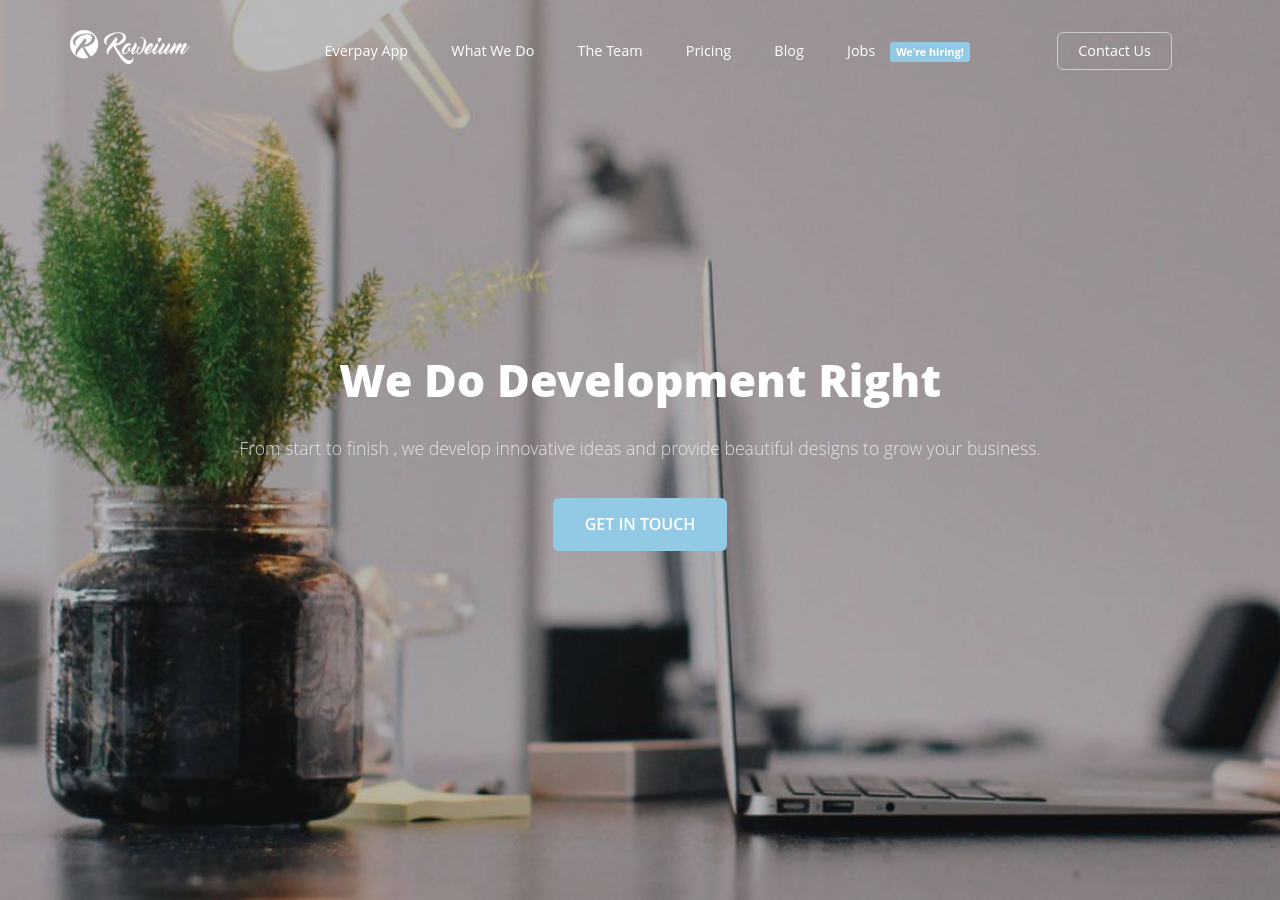
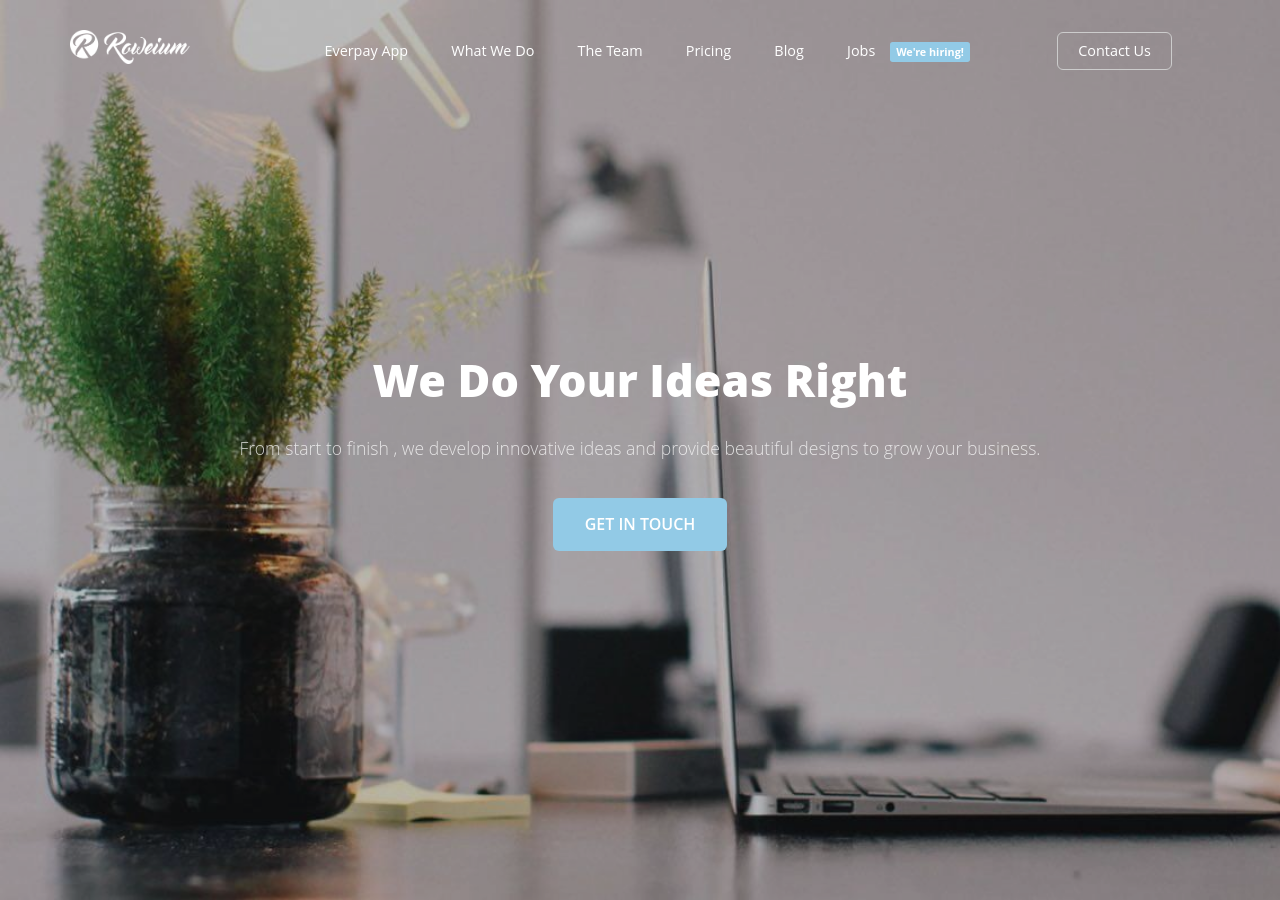
Before and after one commit to roweium/roweium.github.io, a Jekyll site: the page built from index.html, in a window 1280 px wide and 900 px high. Built offline with Jekyll 4.4.1, drawn with Linux system fonts in a browser that asks for light colours; nearby versions of some CDN libraries; some web fonts are replaced; library files that are not in the unit come from our copies; the list of posts is cut into pages by our own code.

Commit message:
Update header.html

```diff
--- a/_includes/header.html
+++ b/_includes/header.html
@@ -11,7 +11,7 @@
 
               <div class="col-sm-12">
                 <div>
-                  <h1>We Do Development Right</h1>
+                  <h1>We Do Your Ideas Right</h1>
                   <p>From start to finish , we develop innovative ideas and provide beautiful designs to grow your business.</p>
                   <a class="btn btn-lg btn-primary tp--scroll" href="#about">GET IN TOUCH</a>
                 </div>
```
